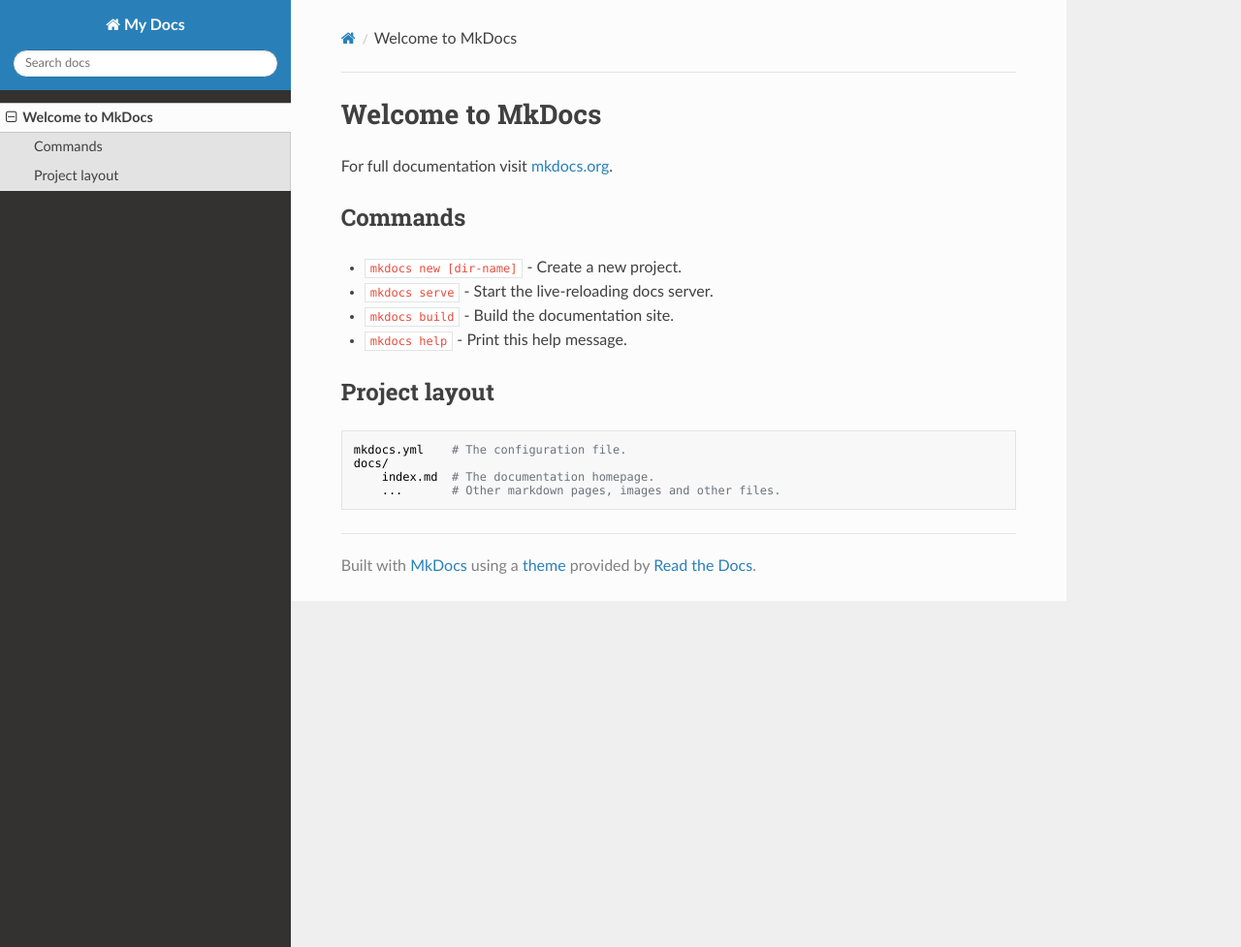
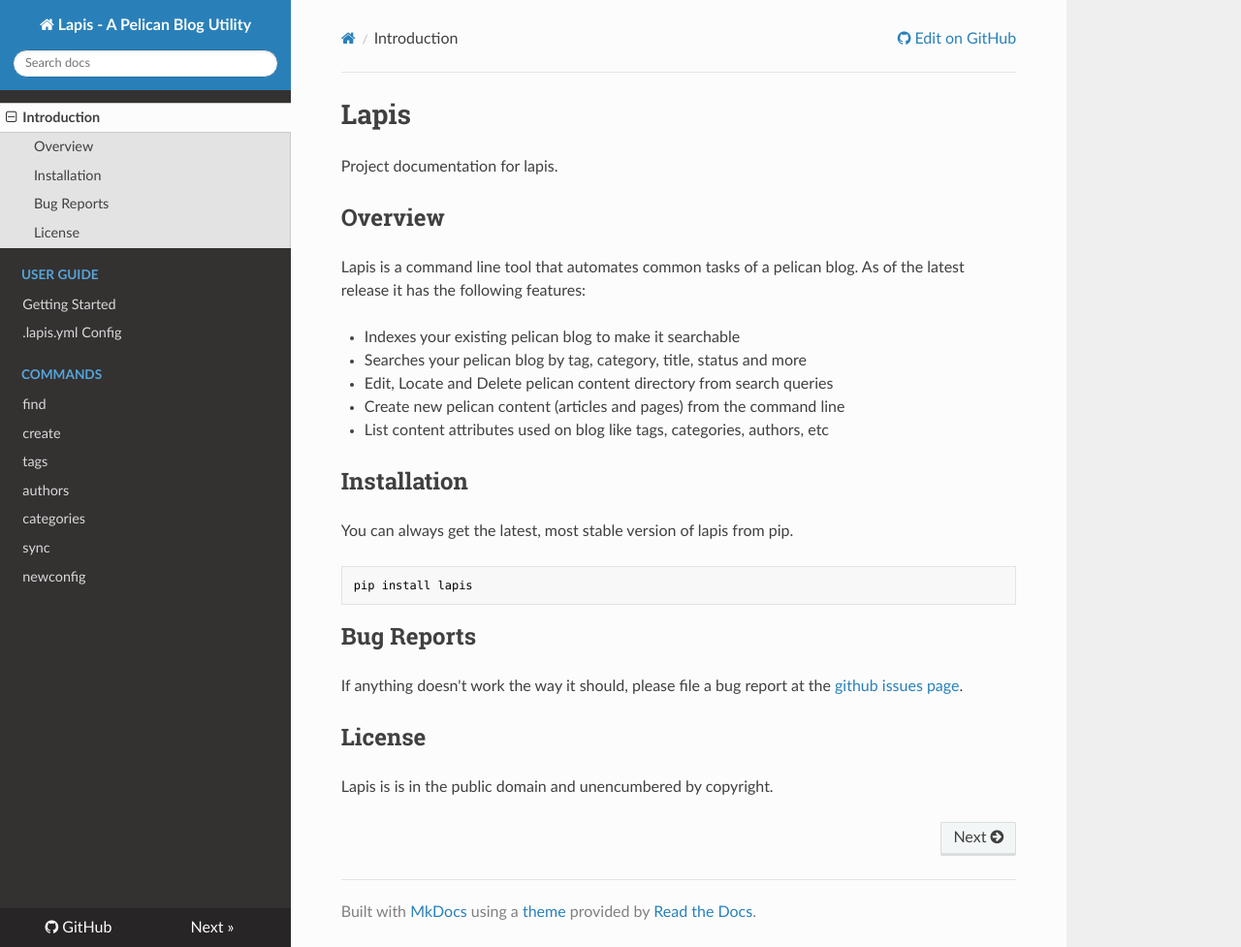
Before and after one commit to dandesousa/lapis, an MkDocs documentation site: the page built from docs/docs/index.md, in a window 1280 px wide and 977 px high. Shown: the whole window at 97% size. Built offline with MkDocs 1.6.1, drawn with Linux system fonts in a browser that asks for light colours; nearby versions of some CDN libraries; old or Windows-style settings are respelled for this version of MkDocs.

Commit message:
adding first version of lapis docs, fixes #37

````diff
--- a/docs/docs/index.md
+++ b/docs/docs/index.md
@@ -1,17 +1,29 @@
-# Welcome to MkDocs
+# Lapis
 
-For full documentation visit [mkdocs.org](http://mkdocs.org).
+Project documentation for lapis.
 
-## Commands
+## Overview
 
-* `mkdocs new [dir-name]` - Create a new project.
-* `mkdocs serve` - Start the live-reloading docs server.
-* `mkdocs build` - Build the documentation site.
-* `mkdocs help` - Print this help message.
+Lapis is a command line tool that automates common tasks of a pelican blog. As of the latest release it has the following features:
 
-## Project layout
+   * Indexes your existing pelican blog to make it searchable
+   * Searches your pelican blog by tag, category, title, status and more
+   * Edit, Locate and Delete pelican content directory from search queries
+   * Create new pelican content (articles and pages) from the command line
+   * List content attributes used on blog like tags, categories, authors, etc
 
-    mkdocs.yml    # The configuration file.
-    docs/
-        index.md  # The documentation homepage.
-        ...       # Other markdown pages, images and other files.
+## Installation
+
+You can always get the latest, most stable version of lapis from pip.
+
+```
+pip install lapis
+```
+
+## Bug Reports
+
+If anything doesn't work the way it should, please file a bug report at the [github issues page](https://github.com/dandesousa/lapis/issues).
+
+## License
+
+Lapis is is in the public domain and unencumbered by copyright.
--- a/docs/mkdocs.yml
+++ b/docs/mkdocs.yml
@@ -1,2 +1,17 @@
-site_name: My Docs
+site_name: Lapis - A Pelican Blog Utility
+repo_url: https://github.com/dandesousa/lapis
+dev_addr: 127.0.0.1:9000
 theme: readthedocs
+site_author: Daniel DeSousa
+
+pages:
+    - ['index.md', 'Introduction']
+    - ['user-guide/getting-started.md', 'User Guide', 'Getting Started']
+    - ['user-guide/config.md', 'User Guide', '.lapis.yml Config']
+    - ['user-guide/find.md', 'Commands', 'find']
+    - ['user-guide/create.md', 'Commands', 'create']
+    - ['user-guide/tags.md', 'Commands', 'tags']
+    - ['user-guide/authors.md', 'Commands', 'authors']
+    - ['user-guide/categories.md', 'Commands', 'categories']
+    - ['user-guide/sync.md', 'Commands', 'sync']
+    - ['user-guide/newconfig.md', 'Commands', 'newconfig']
````
Also changed, not shown: docs/docs/user-guide/authors.md (added, +34 -0 lines), docs/docs/user-guide/categories.md (added, +16 -0 lines), docs/docs/user-guide/config.md (added, +54 -0 lines), docs/docs/user-guide/create.md (added, +26 -0 lines), docs/docs/user-guide/find.md (added, +98 -0 lines), docs/docs/user-guide/getting-started.md (added, +93 -0 lines), docs/docs/user-guide/newconfig.md (added, +37 -0 lines), docs/docs/user-guide/sync.md (added, +19 -0 lines), docs/docs/user-guide/tags.md (added, +35 -0 lines).
